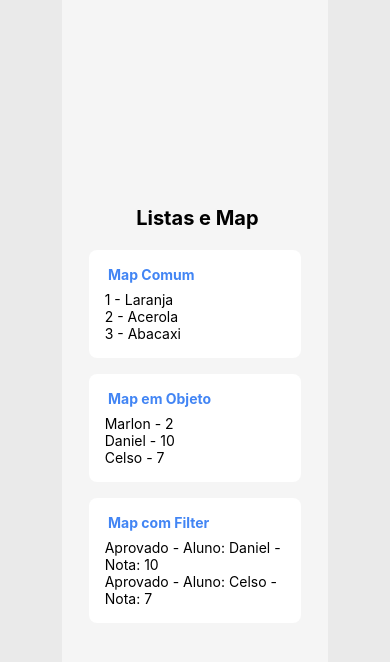
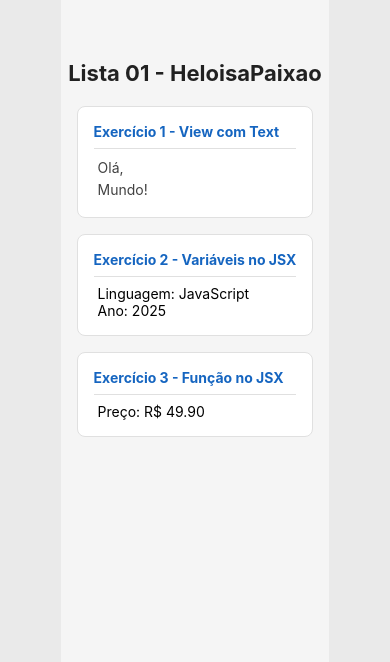
Before and after one commit to heloisagpaixao/ETAPA-3---SENAI, a React Native app in the folder mobile/react_native/first-app/: screen / in a window 390 px wide. Shown: the top 662 px of the page. Built offline with nearby package versions, Linux system fonts and the light colour scheme.

Commit message:
atualizações (02/03/2026)

```diff
--- a/mobile/react_native/first-app/src/App.js
+++ b/mobile/react_native/first-app/src/App.js
@@ -4,11 +4,12 @@
 import Exemplo02 from './jsx_examples/exemplo-02-expressoes';
 import Exemplo03 from './jsx_examples/exemplo-03-condicionais';
 import Exemplo04 from './jsx_examples/exemplo-04-listas';
+import Lista01 from './jsx_exercises/lista01';
 
 export default function App() {
   return (
     <View style={styles.container}>
-      <Exemplo04/>
+      <Lista01/>
       <StatusBar style="auto" />
     </View>
   );
--- /dev/null
+++ b/mobile/react_native/first-app/src/jsx_exercises/lista01.js
@@ -0,0 +1,67 @@
+import { View, Text, ScrollView, StyleSheet } from "react-native";
+
+export default function Lista01() {
+    const linguagem = "JavaScript";
+    const ano = 2025;
+
+    const preco = 49.9;
+
+    function formatarPreco(preco) {
+        return `R$ ${preco.toFixed(2)}`
+    }
+
+    return (
+        <ScrollView style={styles.container}>
+            <Text style={styles.titulo}>Lista 01 - HeloisaPaixao</Text>
+
+            <View style={styles.card}>
+                <Text style={styles.label}>Exercício 1 - View com Text</Text>
+                <Text style={styles.texto}> Olá, </Text>
+                <Text style={styles.texto}> Mundo! </Text>
+            </View>
+
+            <View style={styles.card}>
+                <Text style={styles.label}>Exercício 2 - Variáveis no JSX</Text>
+                <Text> Linguagem: {linguagem} </Text>
+                <Text> Ano: {ano} </Text>
+            </View>
+
+            <View style={styles.card}>
+                <Text style={styles.label}>Exercício 3 - Função no JSX</Text>
+                <Text> Preço: {formatarPreco(preco)} </Text>
+            </View>
+
+        </ScrollView>
+
+    );
+}
+
+const styles = StyleSheet.create({
+    container: { flex: 1, backgroundColor: "#F5F5F5", paddingTop: 60 },
+    titulo: {
+        fontSize: 22,
+        fontWeight: "bold",
+        textAlign: "center",
+        marginBottom: 20,
+        color: "#212121",
+    },
+    card: {
+        backgroundColor: "#FFF",
+        marginHorizontal: 16,
+        marginBottom: 16,
+        padding: 16,
+        borderRadius: 8,
+        borderWidth: 1,
+        borderColor: "#E0E0E0",
+    },
+    label: {
+        fontSize: 14,
+        fontWeight: "bold",
+        color: "#1565C0",
+        marginBottom: 8,
+        borderBottomWidth: 1,
+        borderBottomColor: "#E0E0E0",
+        paddingBottom: 8,
+    },
+    texto: { fontSize: 14, color: "#424242", lineHeight: 22 },
+});
```
